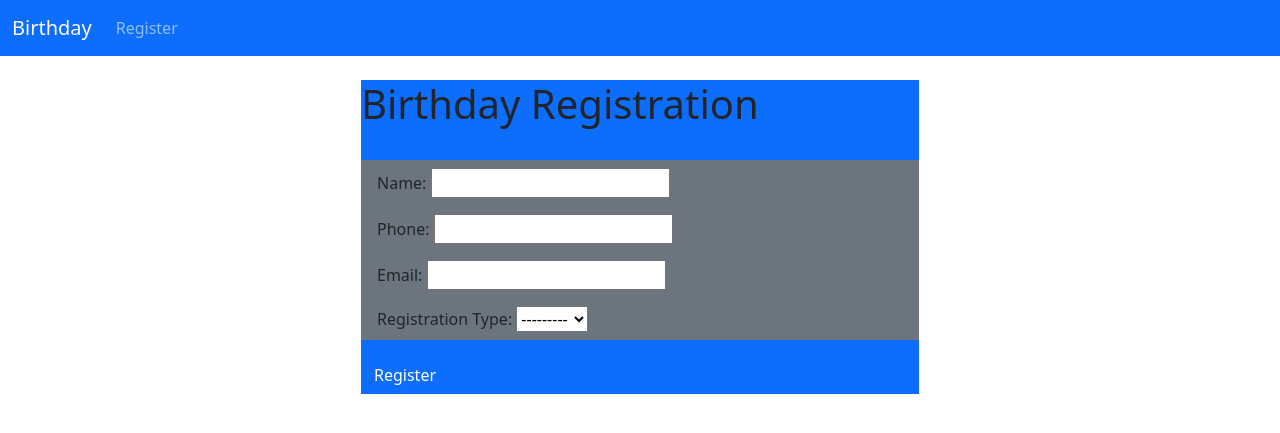
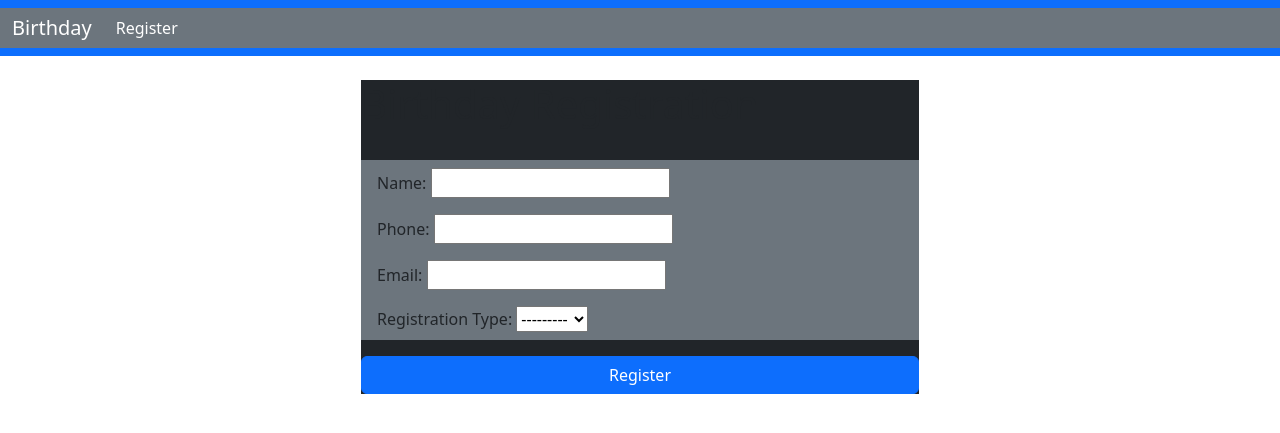
Before and after one commit to joelove2/birthday, a Django app: page /register/ in a window 1280 px wide. Shown: the top 433 px of the page. Run offline with Django 5.2, Linux system fonts and the light colour scheme.

Commit message:
i made changes in navbar.html

```diff
--- a/birthday/forms.py
+++ b/birthday/forms.py
@@ -9,5 +9,9 @@ class ParticipantForm(forms.ModelForm):
         fields = ['name', 'phone_number', 'email', 'registration_type']
 
     widgets = {
-            'registration_type': forms.Select(choices=Participant.REGISTRATION_TYPES),
+        'name': forms.TextInput(attrs={'class':'form-control'}),
+        'phone_number': forms.NumberInput(attrs={'class':'form-control'}),
+        'email': forms.EmailInput(attrs={'class':'form-control'}),
+
+        'registration_type': forms.Select(choices=Participant.REGISTRATION_TYPES),
         }
--- a/birthday/templates/navbar.html
+++ b/birthday/templates/navbar.html
@@ -1,5 +1,5 @@
 <nav class="navbar navbar-expand-lg navbar-dark bg-primary">
-    <div class="container-fluid">
+    <div class="container-fluid bg-secondary">
       <a class="navbar-brand" href="{ url 'home' }">Birthday</a>
       <button class="navbar-toggler" type="button" data-bs-toggle="collapse" data-bs-target="#navbarSupportedContent" aria-controls="navbarSupportedContent" aria-expanded="false" aria-label="Toggle navigation">
         <span class="navbar-toggler-icon"></span>
@@ -8,7 +8,7 @@
         <ul class="navbar-nav me-auto mb-2 mb-lg-0">
 
           <li class="nav-item">
-            <a class="nav-link" href="{% url 'register' %}">Register</a>
+            <a class="nav-link text-white" href="{% url 'register' %}">Register</a>
           </li>
 
         </ul>
--- a/birthday/templates/register.html
+++ b/birthday/templates/register.html
@@ -1,7 +1,13 @@
+
+
+
 {% extends 'base.html' %}
 {% block content %}
 
-<div class="col-md-6 offset-md-3 bg-primary">
+
+
+
+ <div class="col-md-6 offset-md-3 bg-dark">
     <h1>Birthday Registration</h1>
     <br/>
 
@@ -16,39 +22,11 @@
         <div class="w-full py-2 px-3 rounded-xl">Registration Type:  {{ form.registration_type }}</div>
 
         </div>
+        <div class="d-grid">
+          <button class="btn btn-primary" type="submit">Register</button>
+        </div>
 
-          <button type="submit" class="btn btn-primary text-centre">Register</button>
         </form>
     </div>
 
-
-
-<!-- <h2>Birthday Party Registration</h2>
-<form method="post">
-    {% csrf_token %}
-        <br>
-
-        <div class="w-full py-2 px-3 rounded-xl">
-
-          Name:  {{ form.name }}
-        </div>
-        <div class="w-full py-2 px-3 rounded-xl">
-
-          Phone Number:  {{ form.phone_number }}
-        </div>
-        <div class="col-6 p-2">
-
-          Email:  {{ form.name }}
-        </div>
-        <div class="col-6 p-2">
-
-            {{ form.registration_type }}
-        </div>
-       <div class="col-6 p-2">
-        <button type="submit" class="bg-primary text-centre">Register</button>
-       </div>
-
-    </form>   -->
-
-
 {% endblock %}
```
Also changed, not shown: db.sqlite3.
